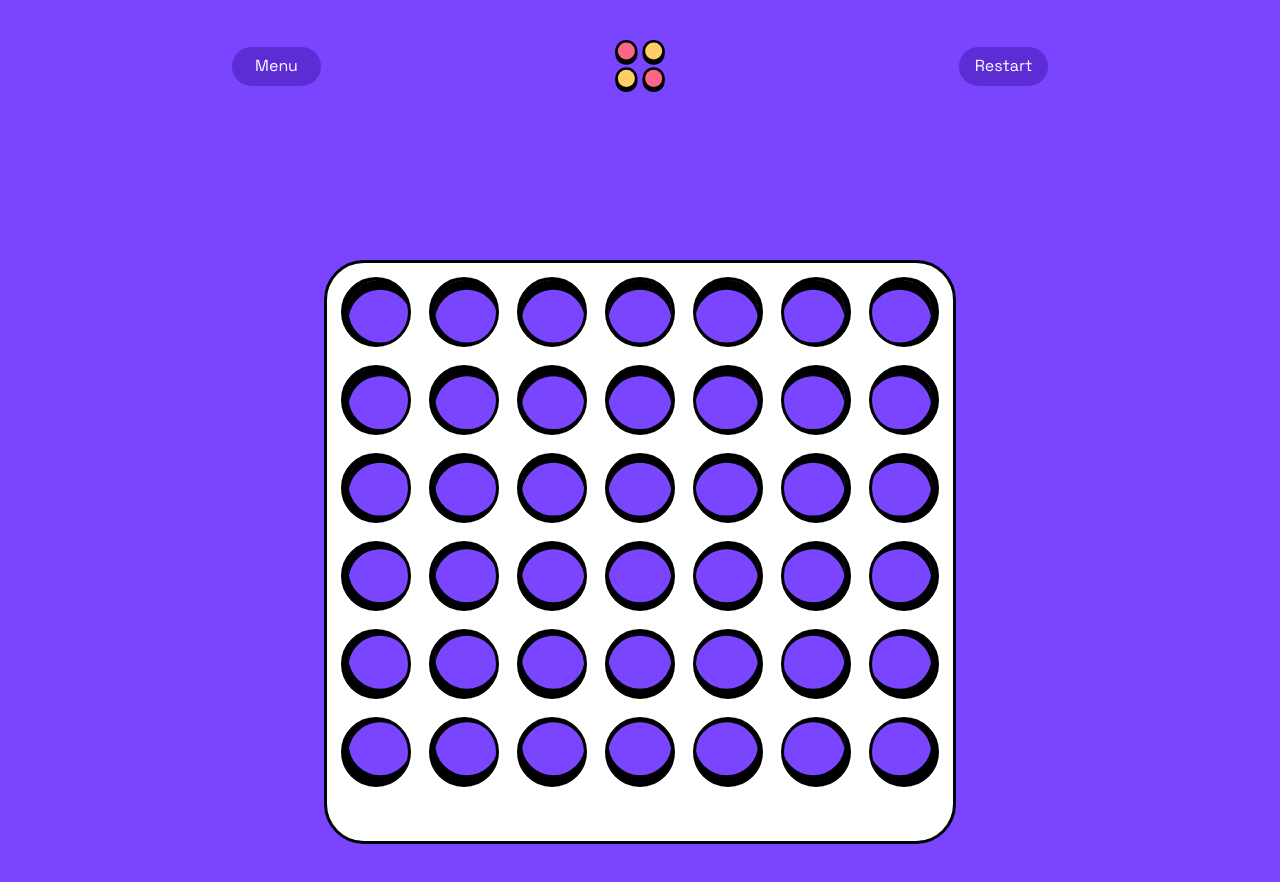
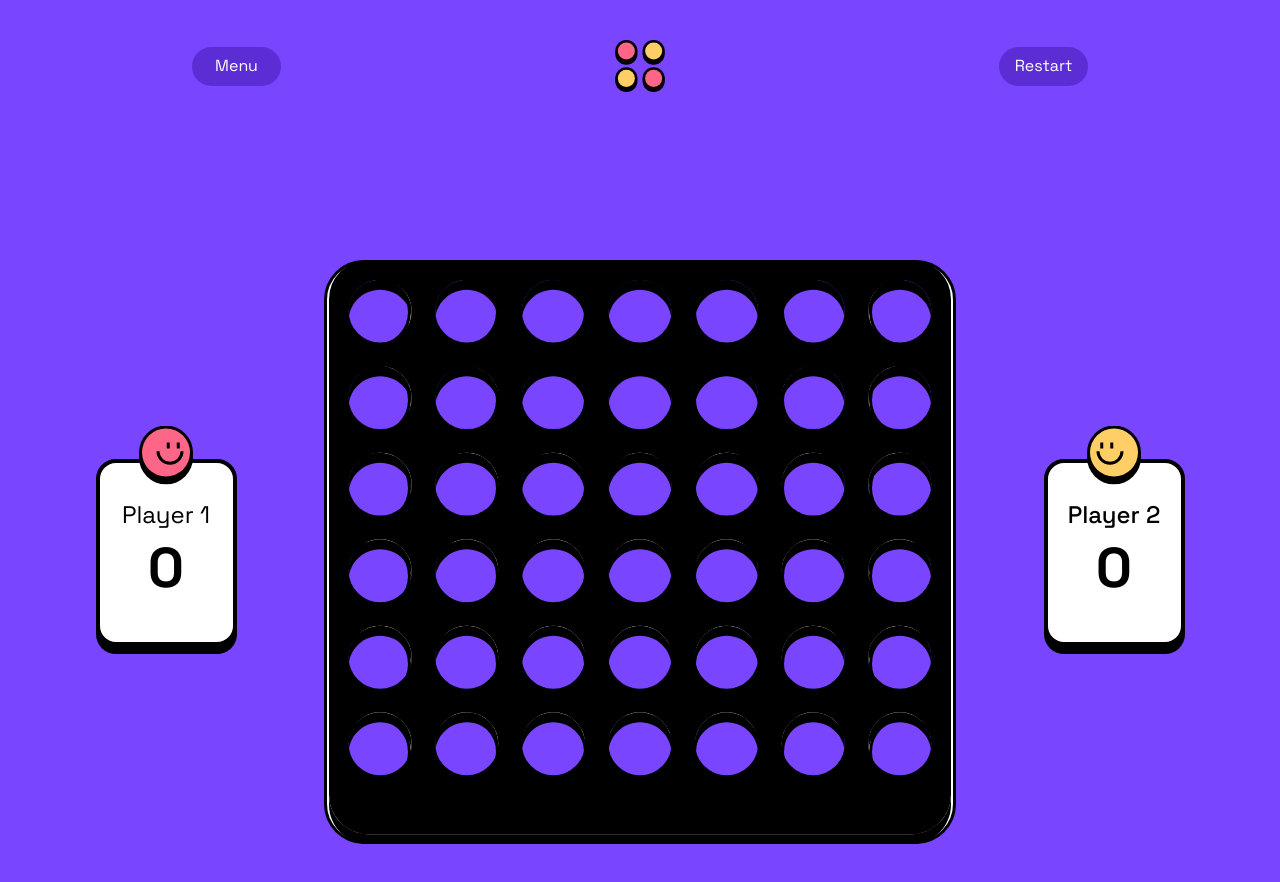
Before and after one commit to oluwatobicode/connect-four-gane, a React (Vite) app: page /game in a window 1280 px wide. Shown: the top 882 px of the page. Built offline with nearby package versions, Linux system fonts and the light colour scheme.

Commit message:
ui/almost-complete

```diff
--- a/src/components/GameGrid.tsx
+++ b/src/components/GameGrid.tsx
@@ -9,44 +9,51 @@ const GameGrid = () => {
     }
   };
 
-  console.log("Current Player:", state.currentPlayer);
-  console.log("Game Grid:", state.grid);
-  console.log("scores", state.scores);
+  return (
+    <main className="grid min-h-screen grid-rows-1 grid-cols-2 md:grid-cols-4  md:grid-rows-1 items-center justify-center mt-5 relative">
+      <div className="flex items-center justify-center md:col-start-1 row-start-1">
+        <div className="flex relative flex-col items-center justify-center w-[272px] h-[100px] md:w-[141px] md:h-[187px] bg-white border-4 border-[#000] rounded-[20px] shadow-[0px_8px_0px_#000000]">
+          <div className="absolute md:transform md:-translate-y-1/2 md:-top-2">
+            <img src="/images/player-one.svg" alt="" />
+          </div>
 
-  return (
-    <main className="flex flex-col items-center justify-center h-screen mt-5 relative">
-      {/* Container for both board layers */}
-      <div className="relative inline-block">
+          <h1 className="text-black">Player 1</h1>
+          <span className="text-black font-bold md:text-[56px]">
+            {state.scores.player1}
+          </span>
+        </div>
+      </div>
+
+      <div className="relative col-span-2 md:col-start-2 inline-block">
         <img
           src="/images/board-layer-black-large.svg"
           alt=""
-          className="absolute z-0 w-full h-full object-contain"
+          className="absolute z-0 w-[632px] h-full object-contain"
         />
         <img
           src="/images/board-layer-white-large.svg"
           alt=""
-          className="relative z-10 w-full h-full object-contain"
+          className=" bottom-2 z-10 w-[632px] h-full object-contain"
         />
 
-        {/* Grid positioned over the board holes */}
-        <div className="absolute inset-0 z-20 grid grid-cols-7 grid-rows-6 p-6 gap-1">
+        <div className="absolute w-auto md:h-auto inset-[30px] items-center justify-center grid grid-cols-7 grid-rows-6 p-[1px] gap-[10px] ">
           {state.grid.flatMap((row, rowIndex) =>
             row.map((cell, colIndex) => (
               <button
                 key={`${rowIndex}-${colIndex}`}
-                className="cell relative z-20 cursor-pointer rounded-full h-[3.8rem] w-[3.8rem] "
+                className="relative bottom-3 z-20 cursor-pointer rounded-full h-[60px] w-[60px]"
                 onClick={() => handleColumnClick(colIndex)}
               >
                 {cell === "player1" && (
                   <img
-                    src="/images/counter-yellow-large.svg"
+                    src="/images/counter-red-large.svg"
                     alt="Yellow disc"
                     className="w-16 h-16 object-contain"
                   />
                 )}
                 {cell === "player2" && (
                   <img
-                    src="/images/counter-red-large.svg"
+                    src="/images/counter-yellow-large.svg"
                     alt="Red disc"
                     className="w-16 h-16 object-contain"
                   />
@@ -56,6 +63,18 @@ const GameGrid = () => {
           )}
         </div>
       </div>
+
+      <div className="flex items-center justify-center cols-start-1">
+        <div className="flex relative flex-col items-center justify-center border-4 border-[#000] font-medium w-[272px] h-[100px] md:w-[141px] md:h-[187px] bg-white rounded-[20px] shadow-[0px_8px_0px_#000000]">
+          <div className="absolute md:transform md:-translate-y-1/2 md:-top-2">
+            <img src="/images/player-two.svg" alt="" />
+          </div>
+          <h1 className="text-black">Player 2</h1>
+          <span className="text-black font-bold md:text-[56px]">
+            {state.scores.player2}
+          </span>
+        </div>
+      </div>
     </main>
   );
 };
--- a/src/pages/Game.tsx
+++ b/src/pages/Game.tsx
@@ -4,7 +4,7 @@ import Navbar from "../ui/Navbar";
 const Game = () => {
   return (
     <main className=" w-full min-h-screen bg-[#7945FF]">
-      <div className="text-white text-2xl mx-auto  max-w-4xl flex flex-col justify-center  items-center">
+      <div className="text-white text-2xl mx-auto  max-w-full flex flex-col justify-center  items-center">
         <Navbar />
         <GameGrid />
       </div>
```
